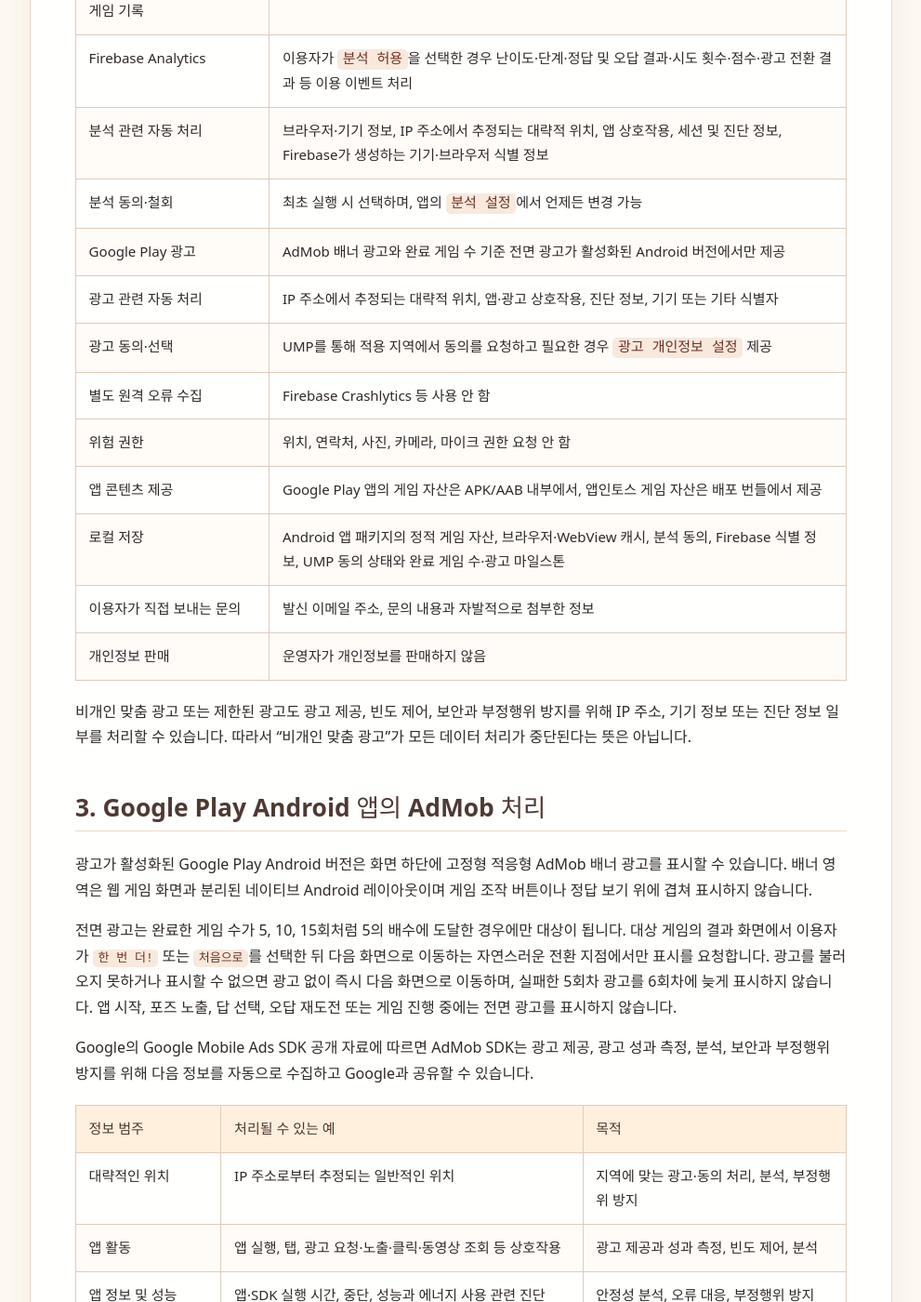
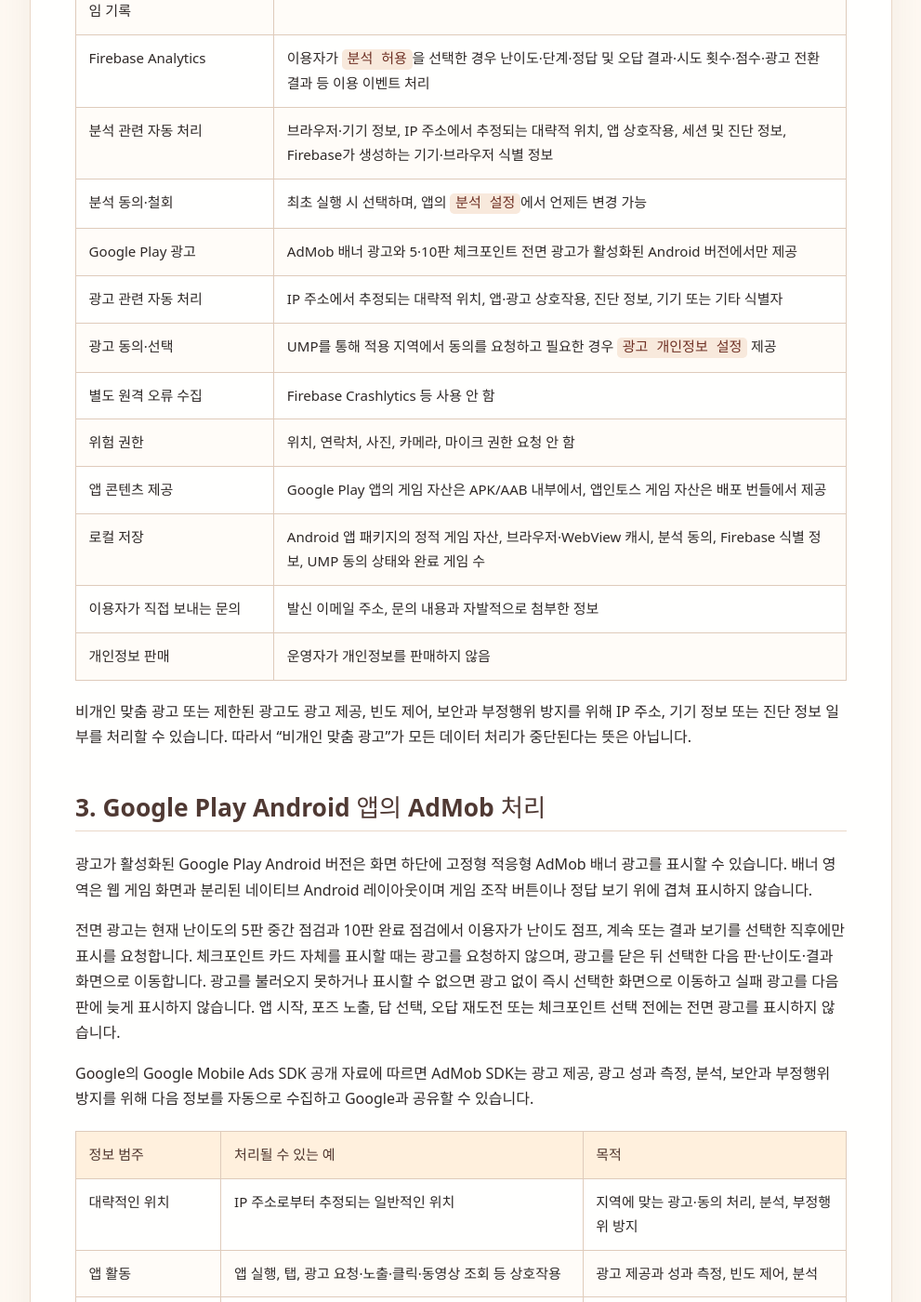
Before and after one commit to lilysnc/privacy-policies, a Jekyll site: the page built from flash-pose/index.md, in a window 1280 px wide and 1400 px high, scrolled down 1357 px. Shown: the whole window at 93% size, without its empty margins (144-1135 px from the left). Built offline with Jekyll 4.4.1, drawn with Linux system fonts in a browser that asks for light colours; some of the changed text lies outside the part shown.

Commit message:
docs: update Flash Pose checkpoint ads

```diff
--- a/flash-pose/index.md
+++ b/flash-pose/index.md
@@ -34,22 +34,22 @@ Google Play, 토스, Google AdMob, Firebase Analytics 등 각 플랫폼 사업
 
 ## 2. 개인정보 처리 요약
 
-| 구분                                | 처리 내용                                                                                                                            |
-| ----------------------------------- | ------------------------------------------------------------------------------------------------------------------------------------ |
-| 앱 내 계정·로그인                   | 없음                                                                                                                                 |
-| 운영자 자체 서버로 보내는 게임 기록 | 없음                                                                                                                                 |
-| Firebase Analytics                  | 이용자가 `분석 허용`을 선택한 경우 난이도·단계·정답 및 오답 결과·시도 횟수·점수·광고 전환 결과 등 이용 이벤트 처리                   |
-| 분석 관련 자동 처리                 | 브라우저·기기 정보, IP 주소에서 추정되는 대략적 위치, 앱 상호작용, 세션 및 진단 정보, Firebase가 생성하는 기기·브라우저 식별 정보     |
-| 분석 동의·철회                      | 최초 실행 시 선택하며, 앱의 `분석 설정`에서 언제든 변경 가능                                                                         |
-| Google Play 광고                    | AdMob 배너 광고와 완료 게임 수 기준 전면 광고가 활성화된 Android 버전에서만 제공                                                     |
-| 광고 관련 자동 처리                 | IP 주소에서 추정되는 대략적 위치, 앱·광고 상호작용, 진단 정보, 기기 또는 기타 식별자                                                 |
-| 광고 동의·선택                      | UMP를 통해 적용 지역에서 동의를 요청하고 필요한 경우 `광고 개인정보 설정` 제공                                                       |
-| 별도 원격 오류 수집                 | Firebase Crashlytics 등 사용 안 함                                                                                                   |
-| 위험 권한                           | 위치, 연락처, 사진, 카메라, 마이크 권한 요청 안 함                                                                                   |
-| 앱 콘텐츠 제공                      | Google Play 앱의 게임 자산은 APK/AAB 내부에서, 앱인토스 게임 자산은 배포 번들에서 제공                                             |
-| 로컬 저장                           | Android 앱 패키지의 정적 게임 자산, 브라우저·WebView 캐시, 분석 동의, Firebase 식별 정보, UMP 동의 상태와 완료 게임 수·광고 마일스톤 |
-| 이용자가 직접 보내는 문의           | 발신 이메일 주소, 문의 내용과 자발적으로 첨부한 정보                                                                                 |
-| 개인정보 판매                       | 운영자가 개인정보를 판매하지 않음                                                                                                    |
+| 구분                                | 처리 내용                                                                                                                         |
+| ----------------------------------- | --------------------------------------------------------------------------------------------------------------------------------- |
+| 앱 내 계정·로그인                   | 없음                                                                                                                              |
+| 운영자 자체 서버로 보내는 게임 기록 | 없음                                                                                                                              |
+| Firebase Analytics                  | 이용자가 `분석 허용`을 선택한 경우 난이도·단계·정답 및 오답 결과·시도 횟수·점수·광고 전환 결과 등 이용 이벤트 처리                |
+| 분석 관련 자동 처리                 | 브라우저·기기 정보, IP 주소에서 추정되는 대략적 위치, 앱 상호작용, 세션 및 진단 정보, Firebase가 생성하는 기기·브라우저 식별 정보 |
+| 분석 동의·철회                      | 최초 실행 시 선택하며, 앱의 `분석 설정`에서 언제든 변경 가능                                                                      |
+| Google Play 광고                    | AdMob 배너 광고와 5·10판 체크포인트 전면 광고가 활성화된 Android 버전에서만 제공                                                  |
+| 광고 관련 자동 처리                 | IP 주소에서 추정되는 대략적 위치, 앱·광고 상호작용, 진단 정보, 기기 또는 기타 식별자                                              |
+| 광고 동의·선택                      | UMP를 통해 적용 지역에서 동의를 요청하고 필요한 경우 `광고 개인정보 설정` 제공                                                    |
+| 별도 원격 오류 수집                 | Firebase Crashlytics 등 사용 안 함                                                                                                |
+| 위험 권한                           | 위치, 연락처, 사진, 카메라, 마이크 권한 요청 안 함                                                                                |
+| 앱 콘텐츠 제공                      | Google Play 앱의 게임 자산은 APK/AAB 내부에서, 앱인토스 게임 자산은 배포 번들에서 제공                                            |
+| 로컬 저장                           | Android 앱 패키지의 정적 게임 자산, 브라우저·WebView 캐시, 분석 동의, Firebase 식별 정보, UMP 동의 상태와 완료 게임 수            |
+| 이용자가 직접 보내는 문의           | 발신 이메일 주소, 문의 내용과 자발적으로 첨부한 정보                                                                              |
+| 개인정보 판매                       | 운영자가 개인정보를 판매하지 않음                                                                                                 |
 
 비개인 맞춤 광고 또는 제한된 광고도 광고 제공, 빈도 제어, 보안과 부정행위 방지를 위해 IP 주소, 기기 정보 또는 진단 정보 일부를 처리할 수 있습니다. 따라서 “비개인 맞춤 광고”가 모든 데이터 처리가 중단된다는 뜻은 아닙니다.
 
@@ -57,7 +57,7 @@ Google Play, 토스, Google AdMob, Firebase Analytics 등 각 플랫폼 사업
 
 광고가 활성화된 Google Play Android 버전은 화면 하단에 고정형 적응형 AdMob 배너 광고를 표시할 수 있습니다. 배너 영역은 웹 게임 화면과 분리된 네이티브 Android 레이아웃이며 게임 조작 버튼이나 정답 보기 위에 겹쳐 표시하지 않습니다.
 
-전면 광고는 완료한 게임 수가 5, 10, 15회처럼 5의 배수에 도달한 경우에만 대상이 됩니다. 대상 게임의 결과 화면에서 이용자가 `한 번 더!` 또는 `처음으로`를 선택한 뒤 다음 화면으로 이동하는 자연스러운 전환 지점에서만 표시를 요청합니다. 광고를 불러오지 못하거나 표시할 수 없으면 광고 없이 즉시 다음 화면으로 이동하며, 실패한 5회차 광고를 6회차에 늦게 표시하지 않습니다. 앱 시작, 포즈 노출, 답 선택, 오답 재도전 또는 게임 진행 중에는 전면 광고를 표시하지 않습니다.
+전면 광고는 현재 난이도의 5판 중간 점검과 10판 완료 점검에서 이용자가 난이도 점프, 계속 또는 결과 보기를 선택한 직후에만 표시를 요청합니다. 체크포인트 카드 자체를 표시할 때는 광고를 요청하지 않으며, 광고를 닫은 뒤 선택한 다음 판·난이도·결과 화면으로 이동합니다. 광고를 불러오지 못하거나 표시할 수 없으면 광고 없이 즉시 선택한 화면으로 이동하고 실패 광고를 다음 판에 늦게 표시하지 않습니다. 앱 시작, 포즈 노출, 답 선택, 오답 재도전 또는 체크포인트 선택 전에는 전면 광고를 표시하지 않습니다.
 
 Google의 Google Mobile Ads SDK 공개 자료에 따르면 AdMob SDK는 광고 제공, 광고 성과 측정, 분석, 보안과 부정행위 방지를 위해 다음 정보를 자동으로 수집하고 Google과 공유할 수 있습니다.
 
@@ -116,19 +116,19 @@ Google Play 앱은 Firebase Analytics를 허용하거나 AdMob·UMP가 동작할
 
 ## 6. 기기 안에 저장되는 정보
 
-서비스는 기능 제공, 이용자 선택 저장과 광고 노출 주기 제어를 위해 다음 정보를 이용자의 기기에 저장할 수 있습니다.
+서비스는 기능 제공과 이용자 선택 저장을 위해 다음 정보를 이용자의 기기에 저장할 수 있습니다.
 
-| 저장 항목                                       | 목적                                        | 저장 위치                                          | 보유 기간                                                                  |
-| ----------------------------------------------- | ------------------------------------------- | -------------------------------------------------- | -------------------------------------------------------------------------- |
-| Android 앱에 포함된 정적 게임 자산             | 네트워크 없이 게임 화면과 기능 제공            | APK/AAB 앱 패키지                                    | 앱 업데이트 또는 앱 제거 시까지                                           |
-| 웹·앱인토스 정적 게임 자산 캐시                | 빠른 실행과 반복 다운로드 감소                 | 브라우저·WebView 또는 플랫폼 캐시                    | 사이트 데이터 또는 앱 데이터 삭제 시까지                                   |
-| 분석 허용·거부 값                               | Firebase Analytics 초기화 여부 결정         | 브라우저·WebView의 Local Storage                   | 이용자가 설정을 변경하거나 사이트·앱 데이터를 삭제할 때까지                |
-| Firebase 분석 식별 정보                         | 동의한 이용의 세션 구분과 이용 분석         | Firebase가 사용하는 브라우저·WebView 저장소와 쿠키 | 분석 철회 후 사이트·앱 데이터를 삭제할 때까지 또는 Google 설정에 따른 기간 |
-| UMP 동의·개인정보 선택 상태                     | 동의 메시지 필요 여부 판단과 광고 선택 적용 | Google UMP가 관리하는 Android 앱 저장소            | 동의 재설정, 앱 데이터 삭제 또는 앱 제거 시까지                            |
-| 완료 게임 수와 마지막으로 처리한 5게임 마일스톤 | 전면 광고를 정확히 5게임마다 한 번만 요청   | 브라우저·WebView의 Local Storage                   | 사이트·앱 데이터 삭제 또는 앱 제거 시까지                                  |
-| 광고 로드 상태와 일회성 요청 ID                 | 중복 광고와 중복 화면 전환 방지             | Android 앱과 웹 페이지의 메모리                    | 요청 완료 또는 앱 종료 시까지                                              |
+| 저장 항목                          | 목적                                        | 저장 위치                                          | 보유 기간                                                                  |
+| ---------------------------------- | ------------------------------------------- | -------------------------------------------------- | -------------------------------------------------------------------------- |
+| Android 앱에 포함된 정적 게임 자산 | 네트워크 없이 게임 화면과 기능 제공         | APK/AAB 앱 패키지                                  | 앱 업데이트 또는 앱 제거 시까지                                            |
+| 웹·앱인토스 정적 게임 자산 캐시    | 빠른 실행과 반복 다운로드 감소              | 브라우저·WebView 또는 플랫폼 캐시                  | 사이트 데이터 또는 앱 데이터 삭제 시까지                                   |
+| 분석 허용·거부 값                  | Firebase Analytics 초기화 여부 결정         | 브라우저·WebView의 Local Storage                   | 이용자가 설정을 변경하거나 사이트·앱 데이터를 삭제할 때까지                |
+| Firebase 분석 식별 정보            | 동의한 이용의 세션 구분과 이용 분석         | Firebase가 사용하는 브라우저·WebView 저장소와 쿠키 | 분석 철회 후 사이트·앱 데이터를 삭제할 때까지 또는 Google 설정에 따른 기간 |
+| UMP 동의·개인정보 선택 상태        | 동의 메시지 필요 여부 판단과 광고 선택 적용 | Google UMP가 관리하는 Android 앱 저장소            | 동의 재설정, 앱 데이터 삭제 또는 앱 제거 시까지                            |
+| 완료 게임 수                       | 결과 Analytics 지표 산출                    | 브라우저·WebView의 Local Storage                   | 사이트·앱 데이터 삭제 또는 앱 제거 시까지                                  |
+| 광고 로드 상태와 일회성 요청 ID    | 중복 광고와 중복 화면 전환 방지             | Android 앱과 웹 페이지의 메모리                    | 요청 완료 또는 앱 종료 시까지                                              |
 
-로컬 광고 주기 정보는 전면 광고 표시 시점을 제어하기 위한 것입니다. 이용자가 분석을 허용한 경우 완료 게임 수, 점수와 게임 이용 이벤트의 일부는 제5조에 따라 Firebase Analytics로 전송될 수 있습니다. AdMob SDK가 광고 요청 과정에서 처리하는 광고 상호작용은 제3조에 따릅니다.
+완료 게임 수는 전면 광고 표시 시점에 사용하지 않습니다. 전면 광고 대상은 현재 난이도의 5판과 10판으로만 판단하며 중복 화면 전환 방지 상태는 메모리에만 둡니다. 이용자가 분석을 허용한 경우 완료 게임 수, 점수와 게임 이용 이벤트의 일부는 제5조에 따라 Firebase Analytics로 전송될 수 있습니다. AdMob SDK가 광고 요청 과정에서 처리하는 광고 상호작용은 제3조에 따릅니다.
 
 ## 7. 운영자가 수집하지 않는 정보
 
@@ -246,7 +246,7 @@ Google Play 대상층에 아동이 포함되는 광고 릴리스는 다음 보
 - 게임 기록을 운영자 자체 서버에 저장하지 않고 Firebase Analytics를 명시적 허용 뒤에만 초기화
 - Firebase Analytics에 계정 사용자 ID, 자유 입력문 또는 실제 포즈 색상 코드를 전송하지 않음
 - UMP 상태가 광고 요청을 허용한 경우에만 AdMob 초기화와 광고 요청 수행
-- 전면 광고를 완료 게임 5회마다 결과 화면 전환에서만 요청하고 게임 진행 중 표시 금지
+- 전면 광고를 5·10판 체크포인트 이동 선택 직후에만 요청하고 포즈 노출·답 선택·오답 재시도 중 표시 금지
 - 광고 네트워크와 SDK를 현재 범위의 Google 서비스로 최소화
 - 새 SDK, 광고 형식 또는 네트워크 기능 도입 전 데이터 흐름과 Google Play 데이터 보안 양식 재검토
 
@@ -268,4 +268,5 @@ Google Play 대상층에 아동이 포함되는 광고 릴리스는 다음 보
 
 - 2026년 7월 19일: 최초 개인정보처리방침 작성
 - 2026년 7월 19일: Google Play WebView 전환, Firebase Analytics 명시적 동의, AdMob 하단 배너와 완료 게임 5회 주기 전면 광고, 분석·광고 개인정보 설정과 데이터 흐름 반영
+- 2026년 7월 20일: 전면 광고 주기를 완료 게임 5회에서 현재 게임의 5·10판 체크포인트 전환으로 변경하고 광고 마일스톤 로컬 저장 제거
 - 2026년 7월 19일: Google Play 게임 웹 자산의 APK/AAB 내장 구조 반영
```
